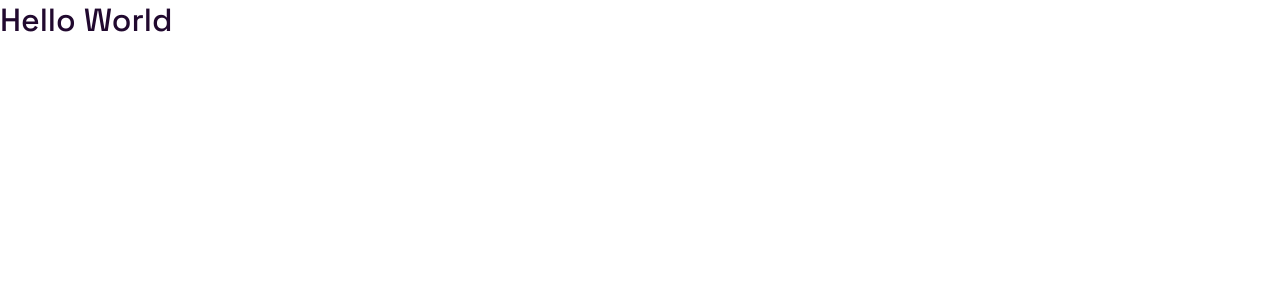
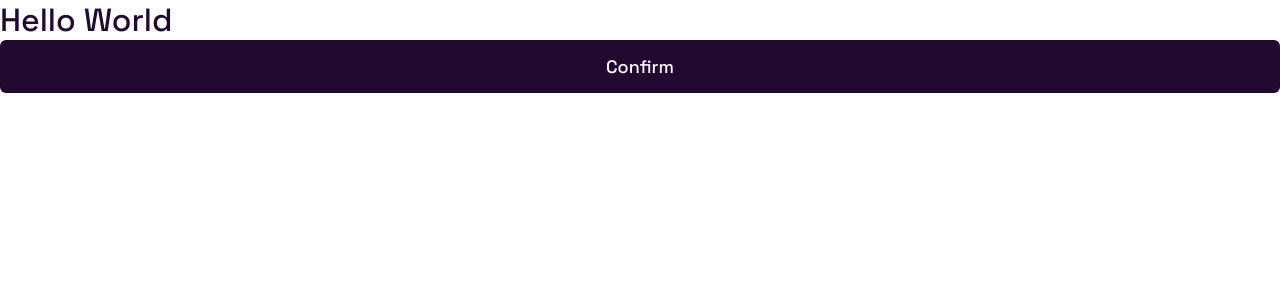
Before and after one commit to IgoCarvalho/frontend-mentor-challenges, a React (Vite) app in the folder card-details-form/: page / in a window 1280 px wide. Shown: the top 300 px of the page. Built offline with nearby package versions, Linux system fonts and the light colour scheme.

Commit message:
✨ create Button component

```diff
--- a/card-details-form/src/App.tsx
+++ b/card-details-form/src/App.tsx
@@ -1,7 +1,11 @@
+import { Button } from './components/Button/Button';
+
 export function App() {
   return (
     <div>
       <h1>Hello World</h1>
+
+      <Button>Confirm</Button>
     </div>
   );
 }
--- /dev/null
+++ b/card-details-form/src/components/Button/Button.module.scss
@@ -0,0 +1,15 @@
+.container {
+  width: 100%;
+  background-color: var(--violet-900);
+  color: var(--white);
+  font-size: 18px;
+  font-weight: 500;
+  padding: 15px 30px;
+  border: none;
+  border-radius: 6px;
+
+  &:hover {
+    cursor: pointer;
+    filter: brightness(1.2);
+  }
+}
--- /dev/null
+++ b/card-details-form/src/components/Button/Button.tsx
@@ -0,0 +1,13 @@
+import { ButtonHTMLAttributes } from 'react';
+
+import styles from './Button.module.scss';
+
+type ButtonProps = ButtonHTMLAttributes<HTMLButtonElement>;
+
+export function Button({ children, ...props }: ButtonProps) {
+  return (
+    <button className={styles.container} {...props}>
+      {children}
+    </button>
+  );
+}
```
